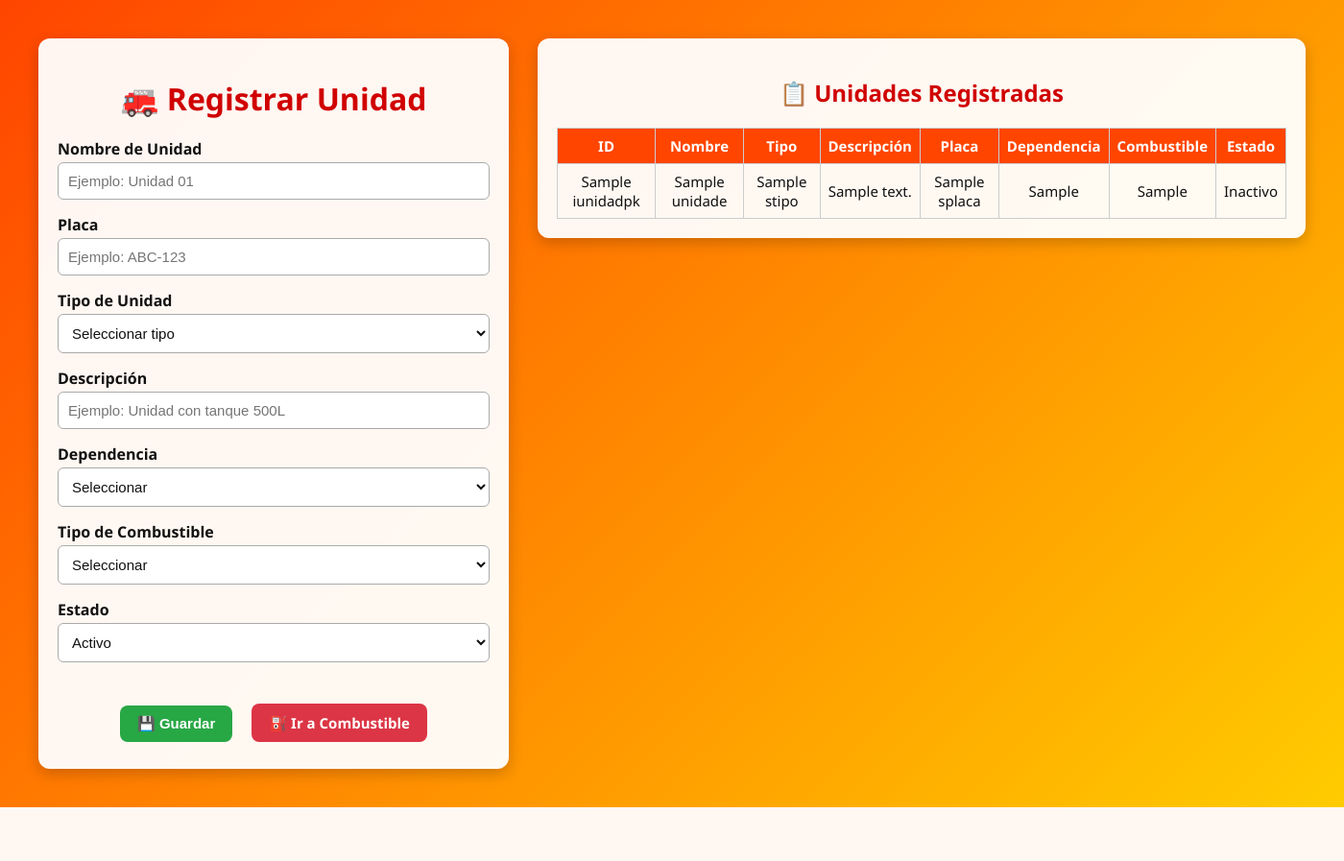
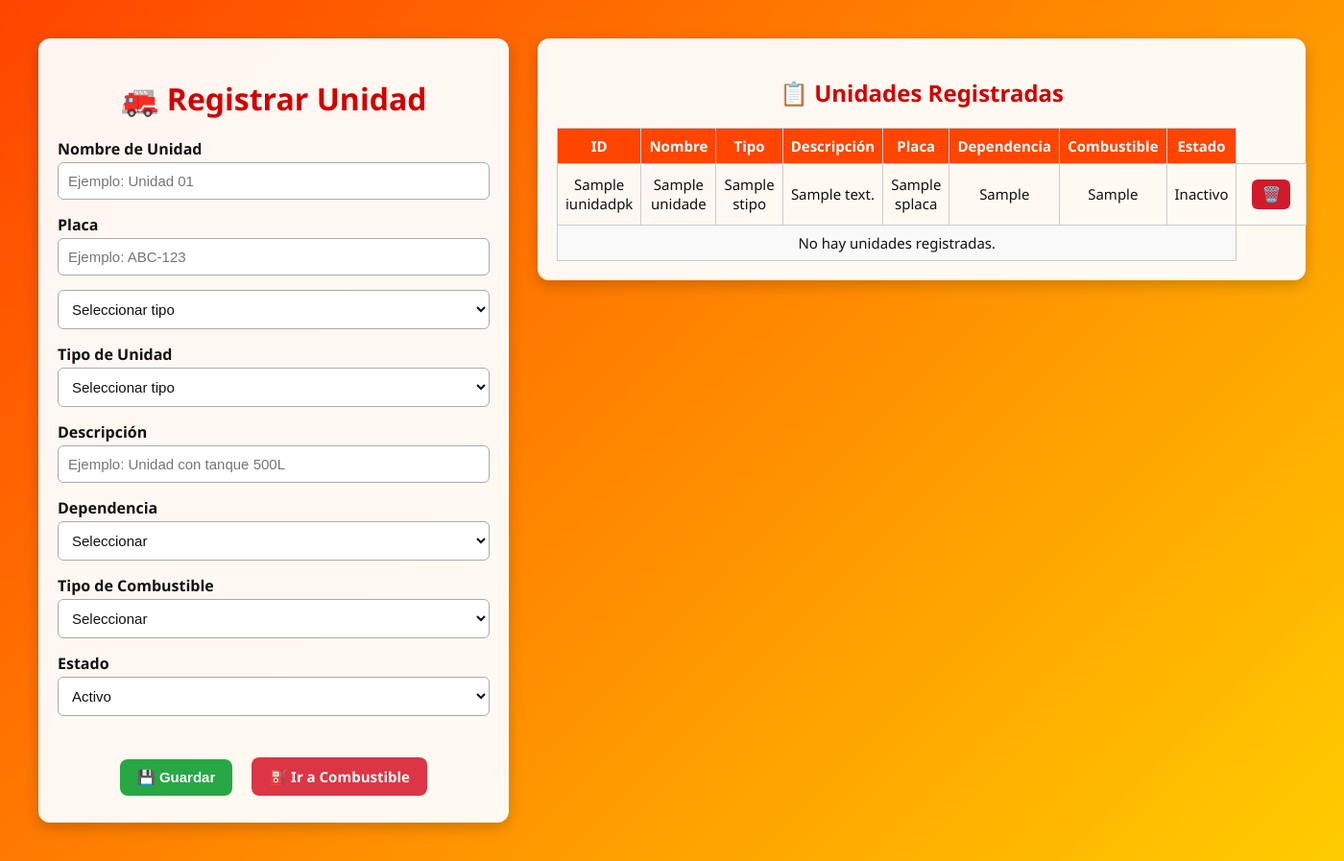
Before and after one commit to Wado1604/Base-de-Bomberos, a Flask app: template templates/unidades.html in a window 1400 px wide. Shown: the whole page at 96% size. Before the commit the page ends 841 px from the top, so only its background shows below. Run offline with Flask 3, Linux system fonts and the light colour scheme; the template is opened without the code that fills it: most values are stand-ins (such as "Sample title", 1, 10 or a date in 2020).

Commit message:
feat(unidades): añadir botón para eliminar unidades registradas

```diff
--- a/templates/unidades.html
+++ b/templates/unidades.html
@@ -46,8 +46,10 @@
       border-radius: 12px;
       padding: 20px;
       box-shadow: 0 5px 15px rgba(0, 0, 0, 0.2);
-      max-height: none; /* ✅ Sin scroll */
-      overflow: visible; /* ✅ Sin scroll */
+      max-height: none;
+      /* ✅ Sin scroll */
+      overflow: visible;
+      /* ✅ Sin scroll */
     }
 
     h1,
@@ -146,6 +148,26 @@
     tr:nth-child(even) {
       background: #f9f9f9;
     }
+
+    .btn-eliminar {
+      padding: 6px 10px;
+      background-color: #d11a2a;
+      color: white;
+      border: none;
+      border-radius: 6px;
+      cursor: pointer;
+      font-size: 16px;
+      /* Para que el ícono se vea bien */
+      transition: 0.3s;
+    }
+
+    .btn-eliminar:hover {
+      background-color: #a50e1a;
+    }
+
+    .btn-eliminar:active {
+      transform: scale(0.95);
+    }
   </style>
 </head>
 
@@ -164,6 +186,13 @@
           <label for="splaca">Placa</label>
           <input type="text" id="splaca" name="splaca" placeholder="Ejemplo: ABC-123" required>
         </div>
+
+        <select id="stipo" name="stipo" required>
+          <option value="">Seleccionar tipo</option>
+          <option value="vehiculo">Vehículo</option>
+          <option value="herramienta">Herramienta</option>
+        </select>
+
         <div>
           <label for="stipo">Tipo de Unidad</label>
           <select id="stipo" name="stipo" required>
@@ -176,24 +205,26 @@
         </div>
         <div>
           <label for="sdescripcion">Descripción</label>
-          <input type="text" id="sdescripcion" name="sdescripcion" placeholder="Ejemplo: Unidad con tanque 500L" required>
+          <input type="text" id="sdescripcion" name="sdescripcion" placeholder="Ejemplo: Unidad con tanque 500L"
+            required>
         </div>
         <div>
           <label for="sdependencia_def">Dependencia</label>
           <select id="sdependencia_def" name="sdependencia_def" required>
             <option value="">Seleccionar</option>
-            <option value="Patronato">Patronato</option>
-            <option value="Ayuntamiento">Ayuntamiento</option>
+            <option value="patronato">Patronato</option>
+            <option value="ayuntamiento">Ayuntamiento</option>
           </select>
         </div>
         <div>
           <label for="scombustible_def">Tipo de Combustible</label>
           <select id="scombustible_def" name="scombustible_def" required>
             <option value="">Seleccionar</option>
-            <option value="Magna">Magna</option>
-            <option value="Premium">Premium</option>
-            <option value="Diésel">Diésel</option>
+            <option value="magna">Magna</option>
+            <option value="premium">Premium</option>
+            <option value="diesel">Diésel</option>
           </select>
+
         </div>
         <div>
           <label for="bestado_activo">Estado</label>
@@ -237,10 +268,18 @@
             <td>{{ u.sdependencia_def }}</td>
             <td>{{ u.scombustible_def }}</td>
             <td>{{ 'Activo' if u.bestado_activo else 'Inactivo' }}</td>
+
+            <td>
+              <form action="{{ url_for('eliminar_unidad', id=u.iunidadpk) }}" method="POST" style="display:inline;">
+                <button type="submit" class="btn-eliminar" title="Eliminar unidad"
+                  onclick="return confirm('¿Seguro que deseas eliminar esta unidad?');">
+                  🗑️
+                </button>
+              </form>
+            </td>
           </tr>
-          {% else %}
-          <tr>
-            <td colspan="8">No hay unidades registradas.</td>
+
+          <td colspan="8">No hay unidades registradas.</td>
           </tr>
           {% endfor %}
         </tbody>
@@ -249,4 +288,5 @@
 
   </div>
 </body>
+
 </html>
```
